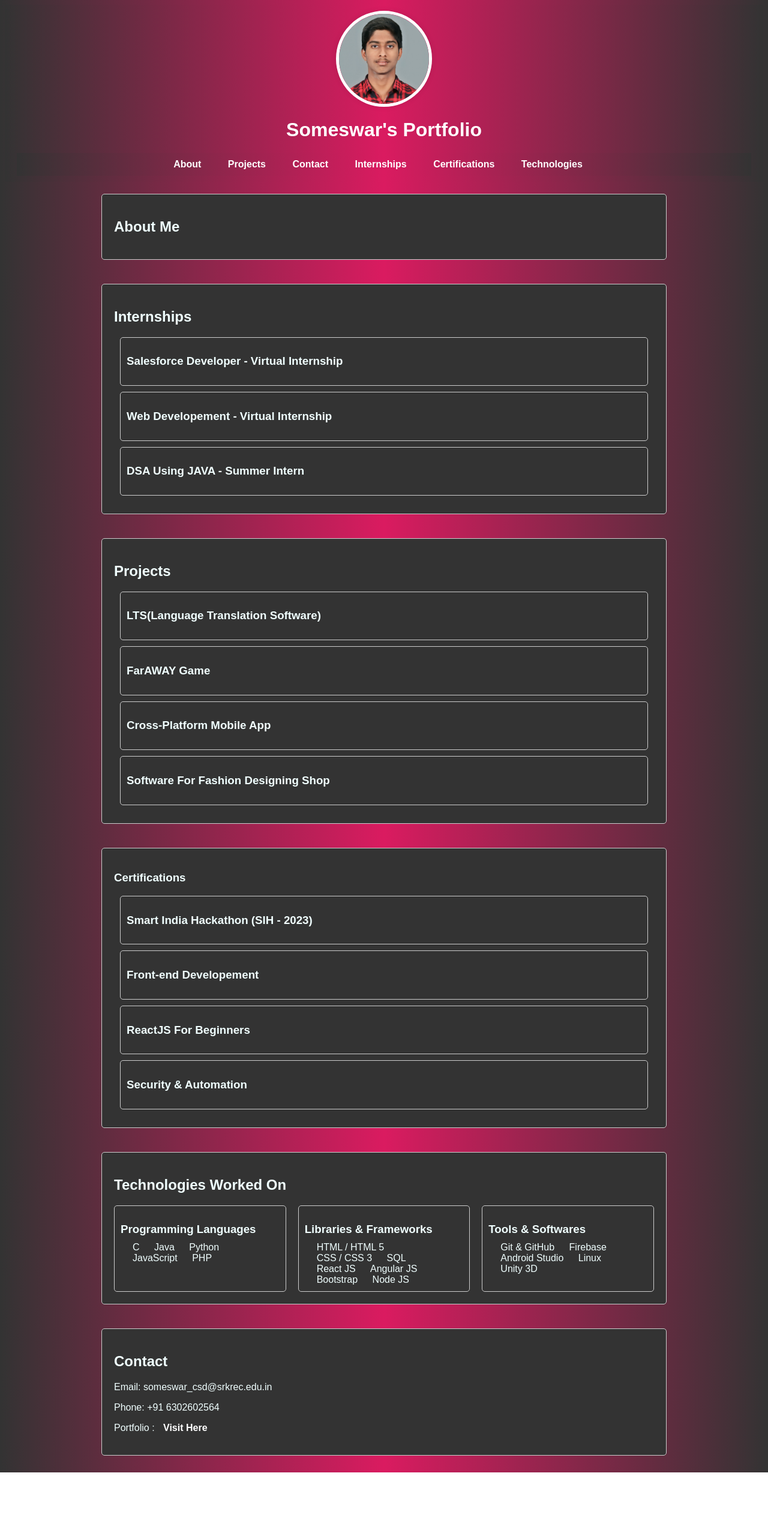
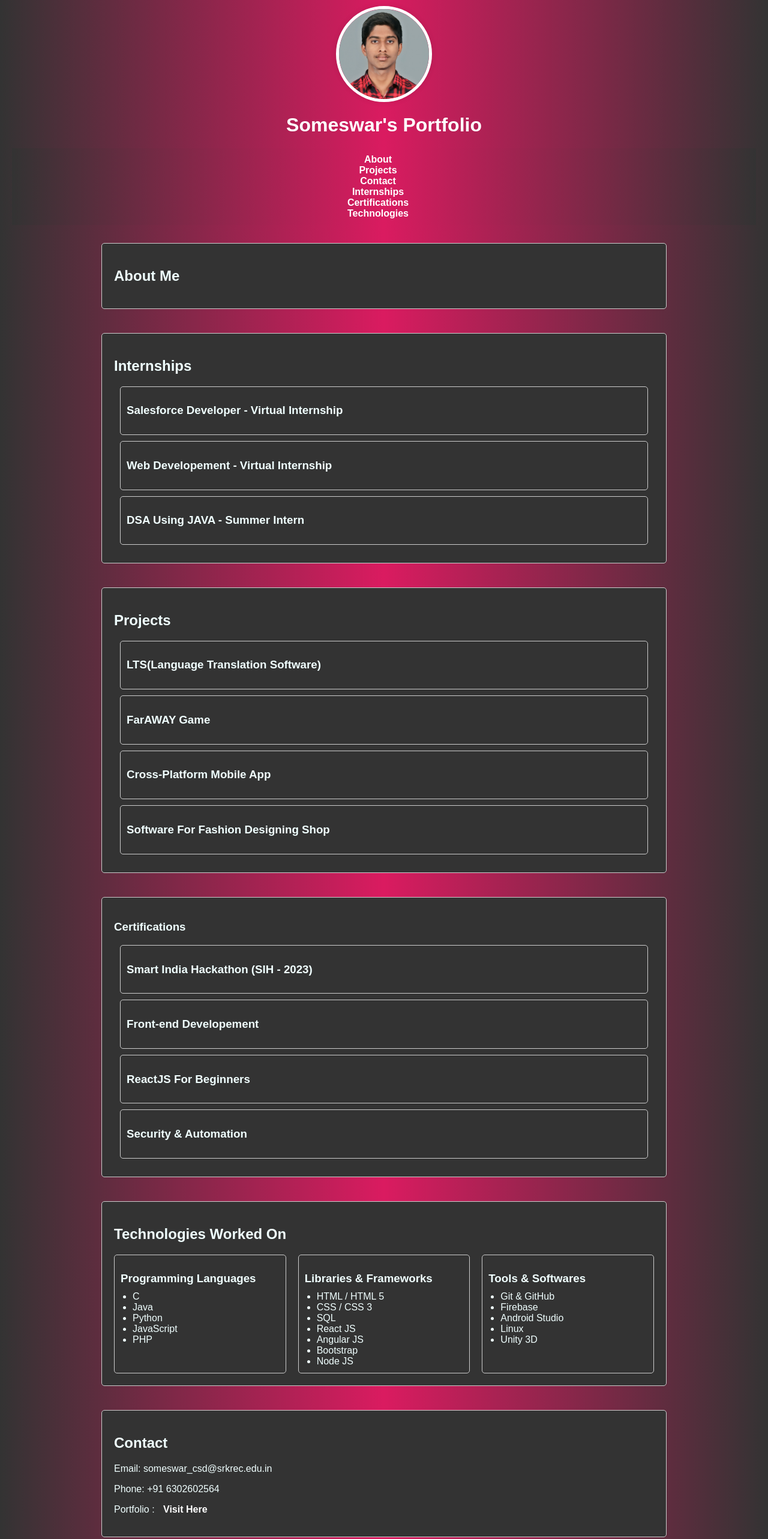
Before and after one commit to someswar735/Portfolio-Task, a plain HTML site: page index.html in a window 1280 px wide. Shown: the top 2565 px of the page at 60% size. Before the commit the page ends 2454 px from the top, so only its background shows below. Drawn offline with Linux system fonts and the light colour scheme.

Commit message:
Update index.css

```diff
--- a/index.css
+++ b/index.css
@@ -1,4 +1,5 @@
-html {
+
+body {
     font-family: Arial, sans-serif;
     margin: 0;
     padding: 0;
@@ -41,7 +42,7 @@ section {
     margin: 20px;
     border: 1px solid #ccc;
     border-radius: 5px;
-    cursor: pointer; /* Add cursor pointer to indicate interaction */
+    cursor: pointer;
 }
 
 
@@ -49,16 +50,16 @@ section {
 #profile-pic {
     display: block;
     margin: 0 auto;
-    width: 150px; /* Adjust size as needed */
-    height: 150px; /* Adjust size as needed */
-    border-radius: 50%; /* Make it circular */
-    border: 5px solid #fff; /* Add a white border */
-    box-shadow: 0 0 10px rgba(0, 0, 0, 0.1); /* Add a subtle shadow */
+    width: 150px;
+    height: 150px;
+    border-radius: 50%;
+    border: 5px solid #fff;
+    box-shadow: 0 0 10px rgba(0, 0, 0, 0.1);
 }
 
 .card {
     transition: all 0.3s ease;
-    max-width: 900px; /* Limit the maximum width of the card */
+    max-width: 900px;
     align-items: center;
     background-color: #333;
 }
@@ -84,9 +85,9 @@ section {
     margin: 10px;
     border: 1px solid #ccc;
     border-radius: 5px;
-    cursor: pointer; /* Add cursor pointer to indicate interaction */
+    cursor: pointer;
     transition: all 0.3s ease;
-    max-width: 900px; /* Limit the maximum width of the card */
+    max-width: 900px;
 }
 
 
@@ -111,13 +112,13 @@ section {
     flex-direction: column;
     align-items: center;
     justify-content: center;
-    min-height: 100vh; /* Set a minimum height to fill the viewport */
+    min-height: 100vh;
 }
 
 .card {
-    width: 80%; /* Set the width of the cards */
-    margin: 20px 0; /* Add some vertical margin between cards */
-    padding: 20px; /* Add padding inside each card */
+    width: 80%;
+    margin: 20px 0;
+    padding: 20px;
     border: 1px solid #ccc;
     border-radius: 5px;
 }
@@ -127,9 +128,9 @@ section {
     margin: 10px;
     border: 1px solid #ccc;
     border-radius: 5px;
-    cursor: pointer; /* Add cursor pointer to indicate interaction */
+    cursor: pointer;
     transition: all 0.3s ease;
-    max-width: 900px; /* Limit the maximum width of the card */
+    max-width: 900px;
 }
 .grid-container {
     display: grid;
@@ -144,12 +145,14 @@ section {
 }
 
 .grid-item h3 {
-    margin-bottom: 10px; /* Add space below the heading */
+    margin-bottom: 10px;
 }
 
 .grid-item ul {
-    padding-left: 20px; /* Indent the list items */
+    list-style-type: disc;
+    padding-left: 20px;
 }
+
 
 .card {
     padding: 20px;
@@ -162,18 +165,18 @@ nav {
     background-size: 200% auto;
     animation: gradientAnimation 10s ease infinite;
     padding: 10px 20px;
-    text-align: center; /* Align the content to the center */
+    text-align: center;
 }
 
 ul {
     list-style-type: none;
     margin: 0;
     padding: 0;
-    display: inline-block; /* Display the list items as inline-block */
+    display: inline-block;
 }
 
 li {
-    display: inline-block; /* Display the list items as inline-block */
+
     margin-right: 20px;
 }
 
```
